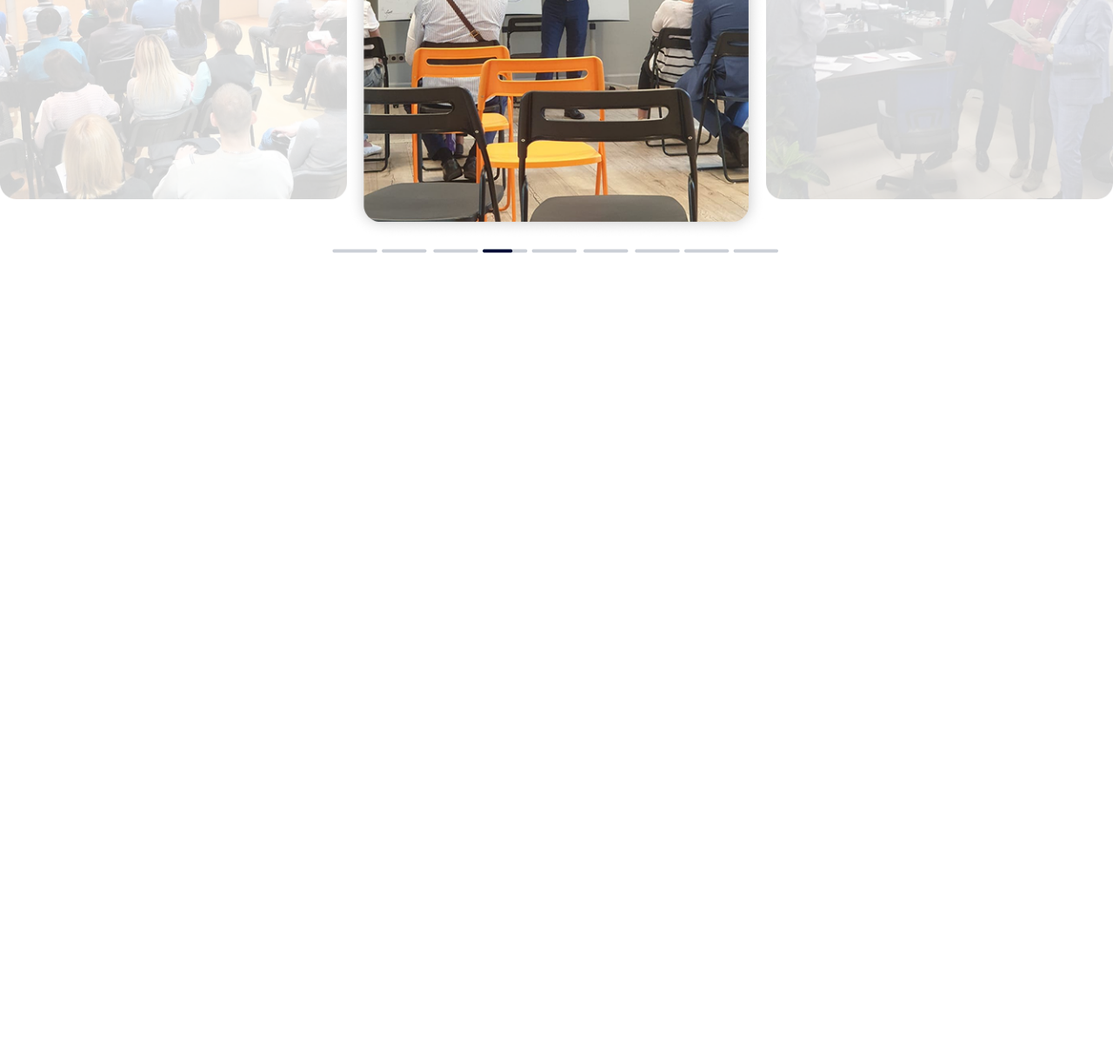
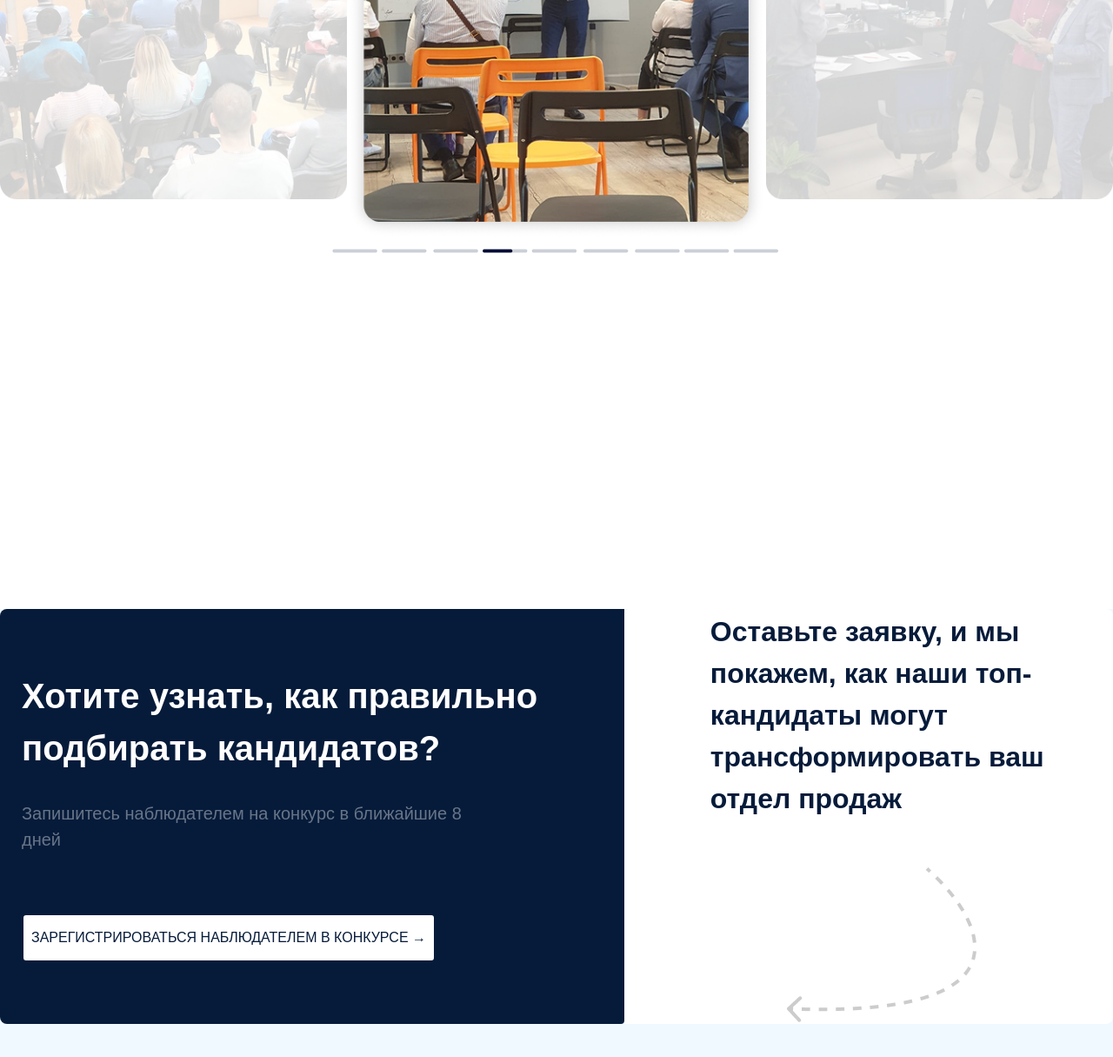
Before and after one commit to sino-Git379/TailwindExam2, a website: page index.html in a window 1280 px wide. Shown: the part 9982-11197 px from the top of the page at 87% size. Before the commit the page ends 10282 px from the top, so only its background shows below. Drawn offline with Linux system fonts and the light colour scheme.

Commit message:
14th Section + Media adaptive

```diff
--- a/index.html
+++ b/index.html
@@ -595,7 +595,7 @@
         </div>
 
     </section>
-    <section class="max-w-[1440px] mx-auto lg:mt-[50px] mt-[350px]">
+    <section class="max-w-[1440px] pb-[400px] mx-auto lg:mt-[50px] mt-[350px]">
         <h2 class="text-[40px] font-bold text-gray-900 mb-2 leading-tight">Уникальный подбор</h2>
         <p class="lg:text-[24px] lg:w-[852px] text-gray-400 mb-16 leading-tight">От начала до представления финалистов — всего 5-7 дней, что позволяет быстро закрыть вакансию без потери качества
         </p>
@@ -607,6 +607,26 @@
         <div><img class="mx-auto" src="./forimgs/image.png" alt=""></div>
 
     </section>
+    <section class="max-w-[1440px] h-[1209px] mx-auto bg-[#F0F9FF]">
+       <div class=" lg:mb-[40px] flex flex-col justify-center lg:items-start items-center lg:flex-row">
+        <div
+            class="lg:w-[740px] lg:h-[477px] w-[360px] h-[582px] bg-[#061B3A] flex flex-col justify-center gap-y-[30px] p-[25px] lg:rounded-l-lg rounded-b-sm lg:items-start items-center">
+            <p class="text-[40px] font-[700] text-[white]">Хотите узнать, как правильно подбирать кандидатов?</p>
+            <p class="text-[20px] font-medium lg:w-[520px] lg:h-[100px] text-[#ffffff65]">Запишитесь наблюдателем на конкурс в ближайшие 8 дней</p>
+            <div class="lg:flex gap-[10px] lg:block hidden">
+            <div class="flex gap-[10px]">
+                <button class="w-[476px] h-[56px] border-2 border-[#061B3A] bg-[white] text-[16px] rounded-[5px] text-[#061B3A]">ЗАРЕГИСТРИРОВАТЬСЯ НАБЛЮДАТЕЛЕМ В КОНКУРСЕ →</button>
+            </div>
+        </div>
+        </div>
+        <div class="lg:w-[580px] lg:h-[477px] w-[360px] h-[413px] bg-[white] lg:rounded-r-lg rounded-t-md flex flex-col justify-center items-center gap-y-[65px] pl-[30px]">
+            <p class="lg:text-[32px] font-[700] lg:w-[394px] lg:h-[230px] text-[#061B3A]">Оставьте заявку, и мы покажем, как наши топ-кандидаты могут трансформировать ваш отдел продаж</p>
+            <div><img src="./forimgs/Vector 1.png" alt=""></div>
+        </div>
+    </div>
+
+
+    </section>
 
 
 </body>
```
Also changed, not shown: forimgs/Vector 1.png (added), src/output.css.
